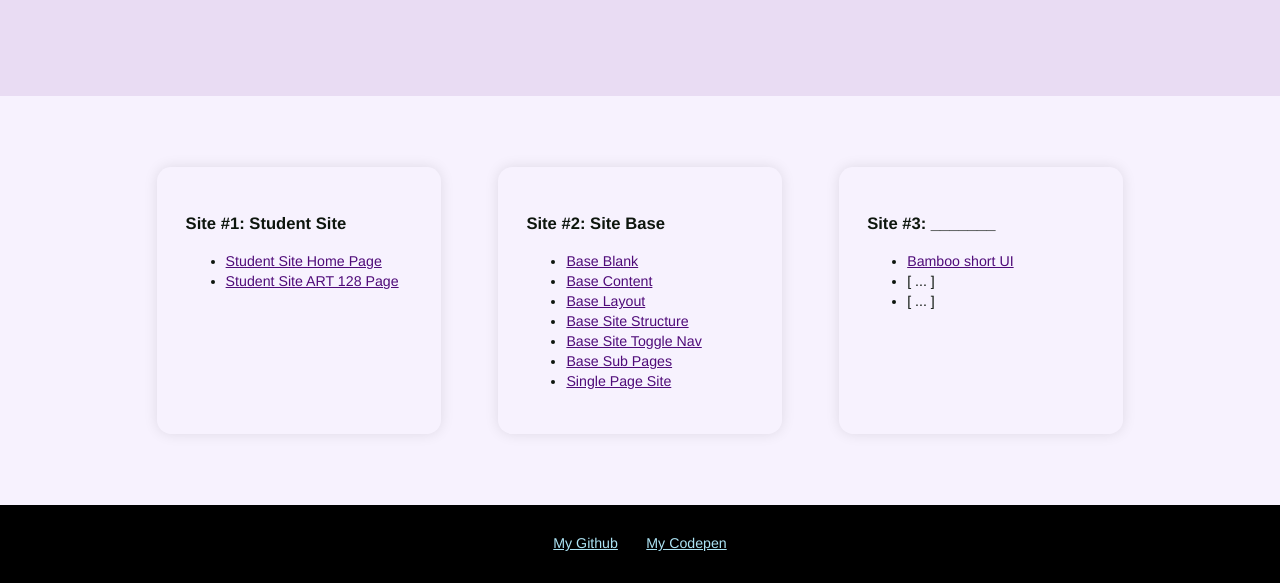
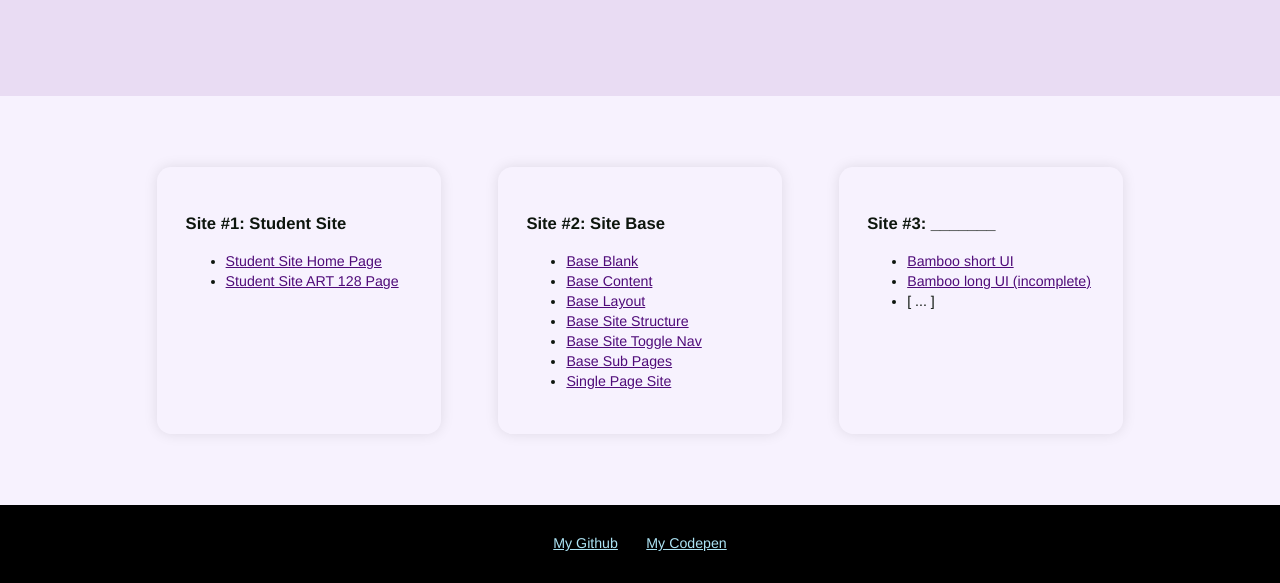
Before and after one commit to jessieqc1/studentsite, a plain HTML site: page art128/index.html in a window 1280 px wide. Shown: the part 284-867 px from the top of the page. Drawn offline with Linux system fonts and the light colour scheme.

Commit message:
added bamboo long UI link

```diff
--- a/art128/index.html
+++ b/art128/index.html
@@ -55,7 +55,7 @@
                 <h3>Site #3: _______</h3>
                 <ul>
                     <li><a href="https://www.figma.com/proto/DH2RuAtRXulo56tZkAncpL/Jessie---Bamboo_Short?type=design&node-id=1-2&t=mtK46QtyJunkjTCI-0&scaling=scale-down-width&page-id=0%3A1">Bamboo short UI</a></li>
-                    <li>[ ... ]</li>
+                    <li><a href="https://www.figma.com/proto/bvlhrSnZMZdwt6IrEVlZxB/Jessie---Bamboo_Full?node-id=1-2&mode=design&t=KgMjXXMyzxlHGb3c-1">Bamboo long UI (incomplete)</a></li>
                     <li>[ ... ]</li>
                 </ul>
             </div>
```
